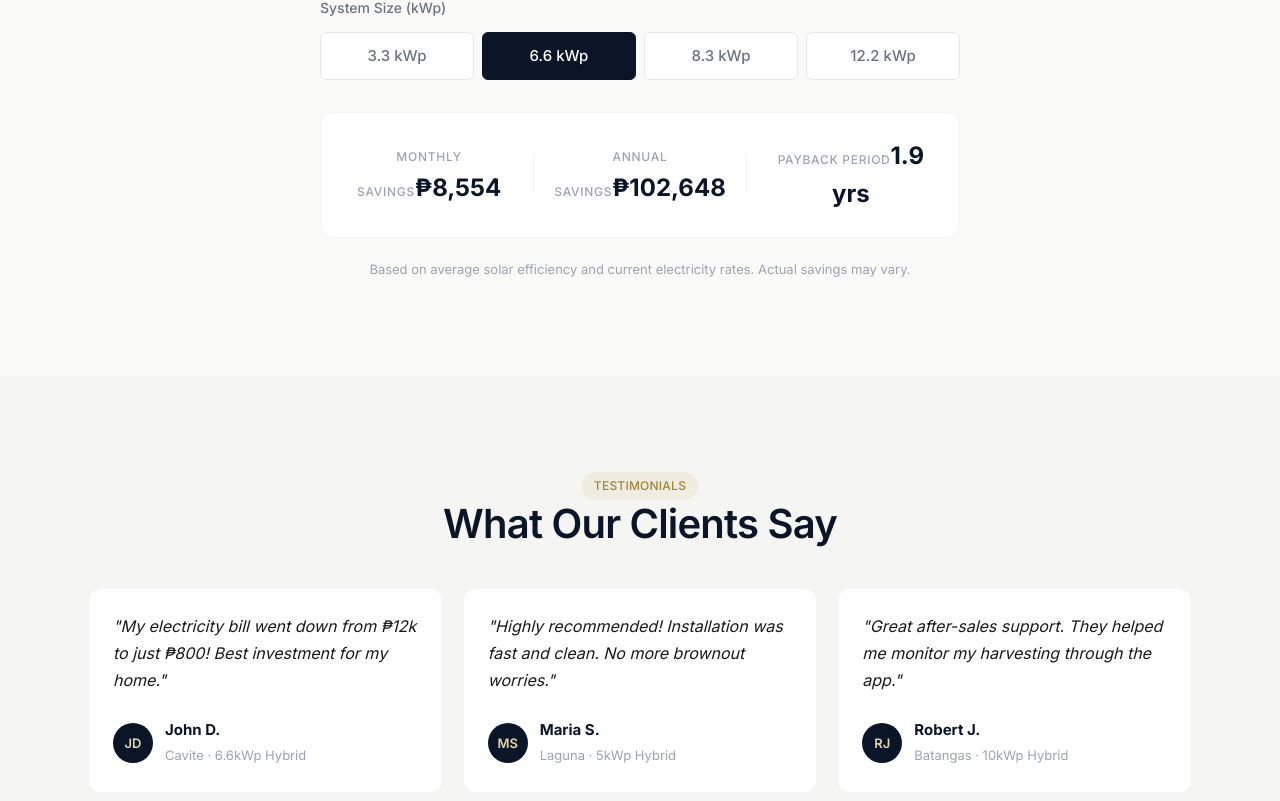
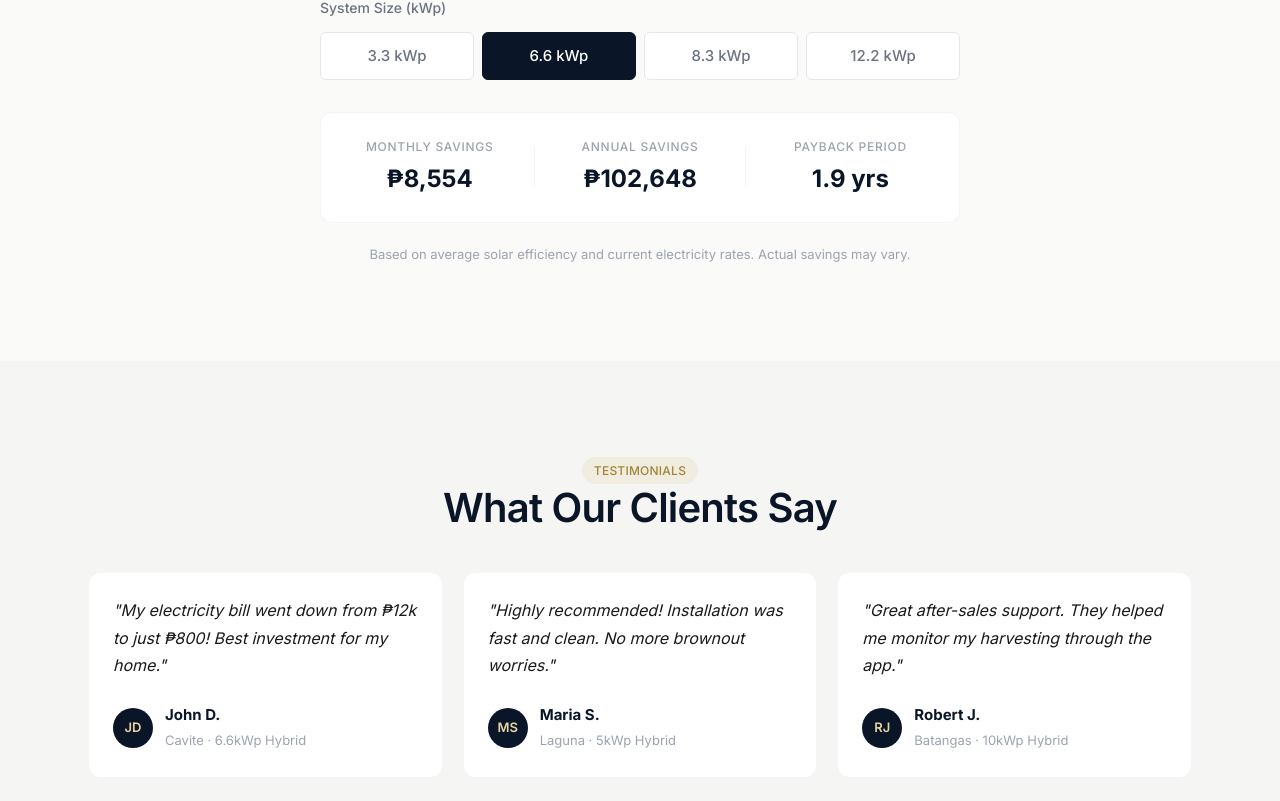
Before and after one commit to loyd000/Lampara, a React (Vite) app: page / in a window 1280 px wide. Shown: the part 2799-3600 px from the top of the page. Built offline with nearby package versions, Linux system fonts and the light colour scheme; no server answers; the database is empty.

Commit message:
fix some visual bugs

```diff
--- a/src/pages/Home.css
+++ b/src/pages/Home.css
@@ -472,6 +472,7 @@
 }
 
 .calc__result-label {
+    display: block;
     font-size: 0.75rem;
     font-weight: 500;
     color: var(--text-muted);
@@ -481,6 +482,7 @@
 }
 
 .calc__result-value {
+    display: block;
     font-size: 1.5rem;
     font-weight: 700;
     color: var(--navy);
```
